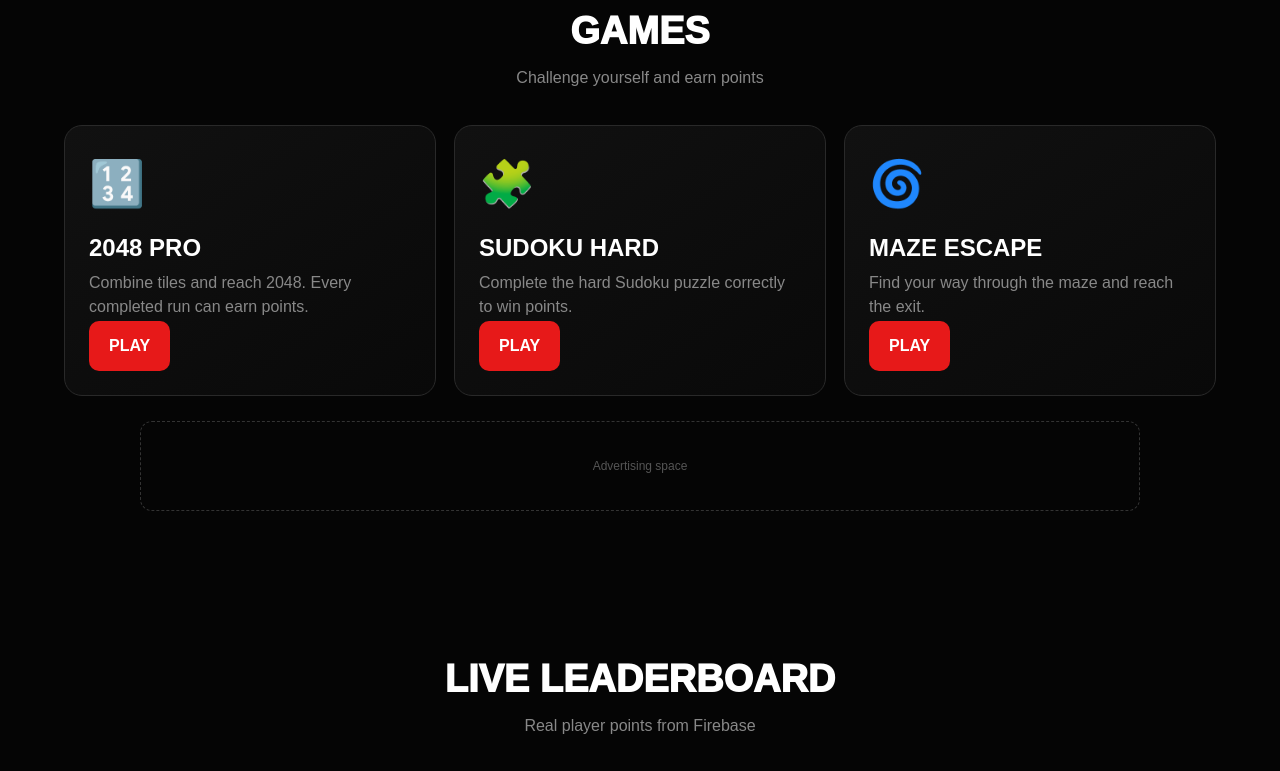
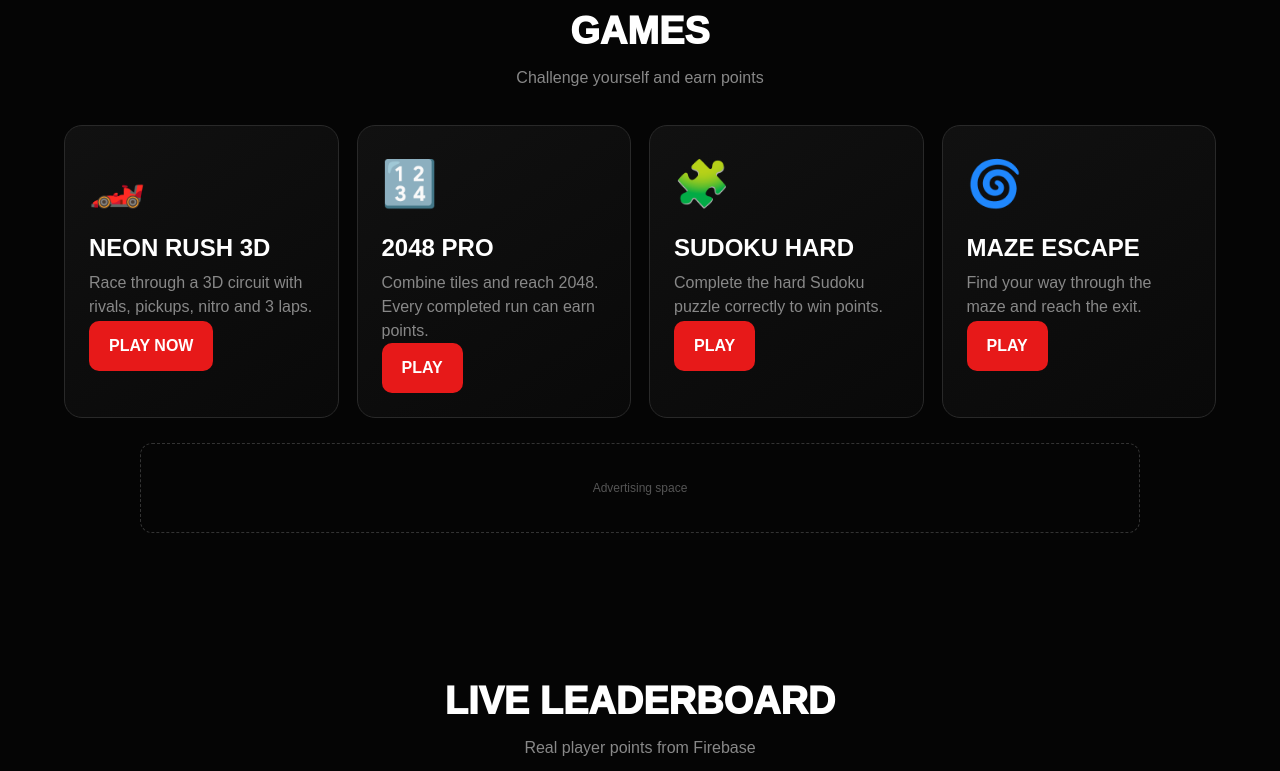
Before and after one commit to ayushgamingz9r-boop/ayushgamingz9r-boop.github.io, a plain HTML site: page index.html in a window 1280 px wide. Shown: the part 2057-2828 px from the top of the page. Drawn offline with Linux system fonts and the light colour scheme; no server answers.

Commit message:
Add files via upload

```diff
--- a/index.html
+++ b/index.html
@@ -1050,6 +1050,15 @@ footer strong{
     <div class="games-grid">
 
       <div class="game-card">
+        <div class="game-icon">🏎️</div>
+        <h3>NEON RUSH 3D</h3>
+        <p>Race through a 3D circuit with rivals, pickups, nitro and 3 laps.</p>
+        <a class="btn btn-red" href="racing.html" style="display:inline-block;text-decoration:none;">
+          PLAY NOW
+        </a>
+      </div>
+
+      <div class="game-card">
         <div class="game-icon">🔢</div>
         <h3>2048 PRO</h3>
         <p>Combine tiles and reach 2048. Every completed run can earn points.</p>
@@ -1236,7 +1245,7 @@ footer strong{
       <p>AYUSH GAMING is an independent gaming website where visitors can play browser-based challenges and, after creating an account, track their points, achievements and leaderboard position.</p>
       <h3>What you can do here</h3>
       <ul>
-        <li>Play 2048 PRO, SUDOKU HARD and MAZE ESCAPE.</li>
+        <li>Play NEON RUSH 3D, 2048 PRO, SUDOKU HARD and MAZE ESCAPE.</li>
         <li>Create and customize a player profile.</li>
         <li>Earn points through supported game challenges.</li>
         <li>Compare scores on the live leaderboard.</li>
```
